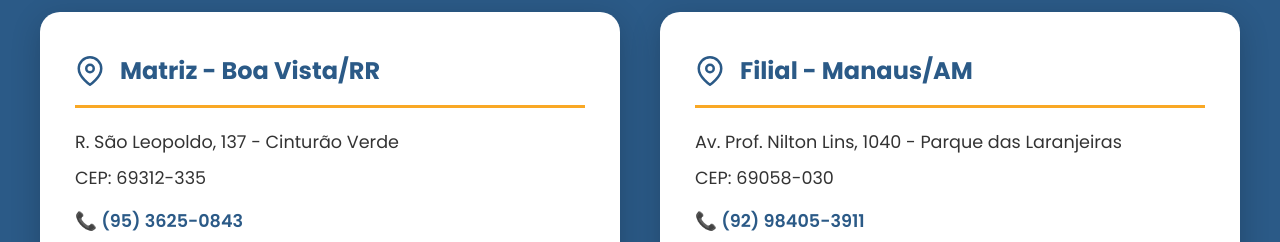
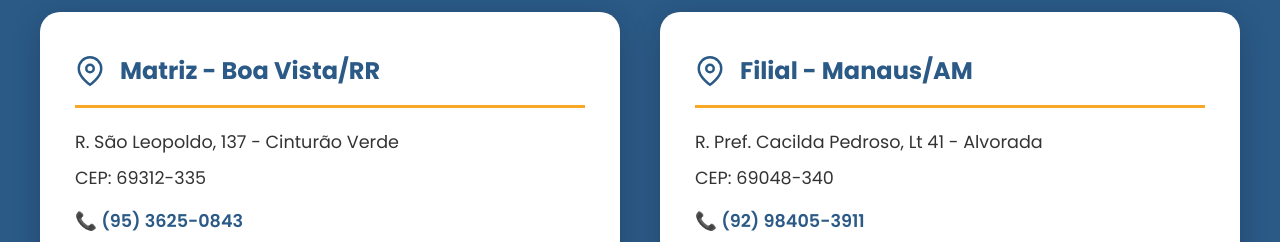
Before and after one commit to F2nn1K/sitebrs, a plain HTML site: page index.html in a window 1280 px wide. Shown: the part 7640-7882 px from the top of the page. Drawn offline with Linux system fonts and the light colour scheme.

Commit message:
Atualiza endereco da filial de Manaus/AM - R. Pref. Cacilda Pedroso, Lt 41 - Alvorada, CEP 69048-340
Co-authored-by: Cursor <cursoragent@cursor.com>

```diff
--- a/index.html
+++ b/index.html
@@ -395,10 +395,10 @@
                         </svg>
                         <h4>Filial - Manaus/AM</h4>
                     </div>
-                    <p>Av. Prof. Nilton Lins, 1040 - Parque das Laranjeiras</p>
-                    <p>CEP: 69058-030</p>
+                    <p>R. Pref. Cacilda Pedroso, Lt 41 - Alvorada</p>
+                    <p>CEP: 69048-340</p>
                     <p class="endereco-tel">📞 (92) 98405-3911</p>
-                    <a href="https://maps.google.com/?q=Av.+Prof.+Nilton+Lins,+1040,+Parque+das+Laranjeiras,+Manaus,+AM" target="_blank" class="btn-mapa">
+                    <a href="https://maps.google.com/?q=R.+Pref.+Cacilda+Pedroso,+Lt+41,+Alvorada,+Manaus,+AM" target="_blank" class="btn-mapa">
                         <svg width="20" height="20" viewBox="0 0 24 24" fill="none" stroke="currentColor" stroke-width="2">
                             <path d="M21 10c0 7-9 13-9 13s-9-6-9-13a9 9 0 0 1 18 0z"></path>
                             <circle cx="12" cy="10" r="3"></circle>
```
